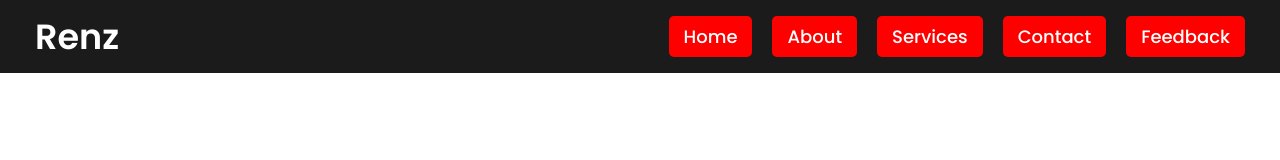
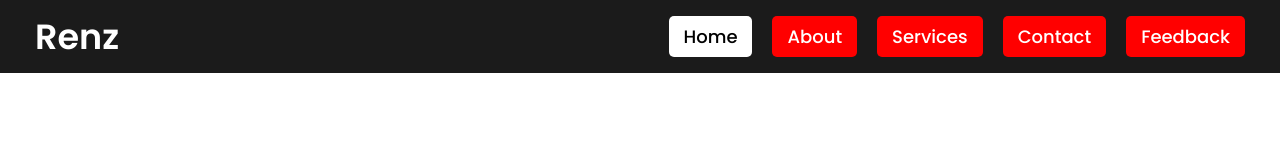
Before and after one commit to pikaPush/simple-website, a plain HTML site: page index.html in a window 1280 px wide. In both pictures the pointer is over the link "Home". Drawn offline with Linux system fonts and the light colour scheme.

Commit message:
Add hover effect to navigation links
Navigation links now change background to white and
text to black on hover, improving interactivity and
user experience.

```diff
--- a/style.css
+++ b/style.css
@@ -48,3 +48,8 @@ ul li a {
   border-radius: 5px;
   transition: 0.3s ease;
 }
+
+ul li a:hover {
+  background-color: #fff;
+  color: #000;
+}
```
